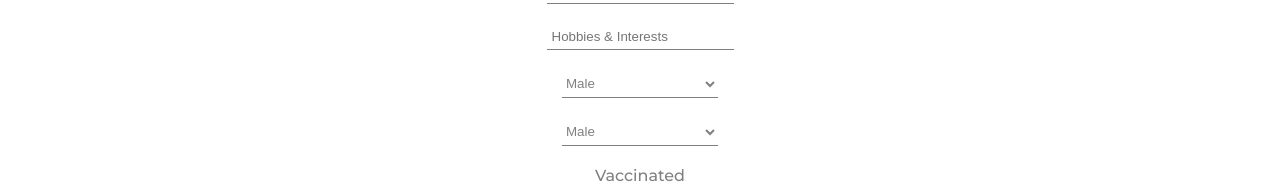
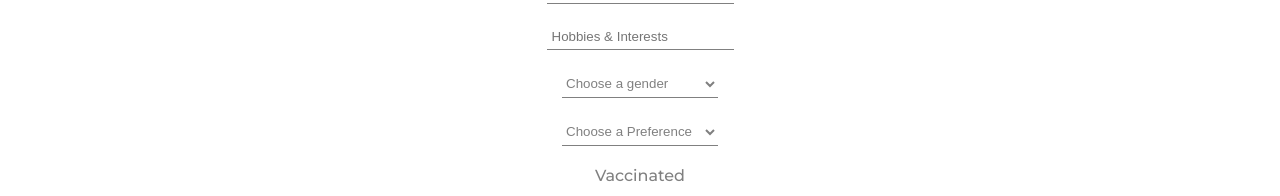
Before and after one commit to nls20/Dating_App_Frontend, a React (Create React App) app: page /profile in a window 1280 px wide. Shown: the part 214-410 px from the top of the page. Built offline with nearby package versions, Linux system fonts and the light colour scheme; no server answers.

Commit message:
option is now working

```diff
--- a/src/components/Profile/Form.js
+++ b/src/components/Profile/Form.js
@@ -102,13 +102,13 @@ const Form = ({submitted, hasBeenSubmitted, user}) => {
        onChange={handleBio} required/>
 
        <select className="option-bar" onChange={handleGender}>
-           <option value="gender" disabled value hidden>Choose a gender</option>
+           <option value="" disabled selected>Choose a gender</option>
            <option value="male" >Male</option>
            <option value="female" >Female</option>
            <option value="non-binary" >non-binary</option>
        </select>
        <select className="option-bar" onChange={handleGenderPreference}>
-           <option value="gender" disabled value hidden>Choose a Preference</option>
+           <option value="" disabled selected>Choose a Preference</option>
            <option value="male" >Male</option>
            <option value="female" >Female</option>
            <option value="non-binary" >non-binary</option>
```
